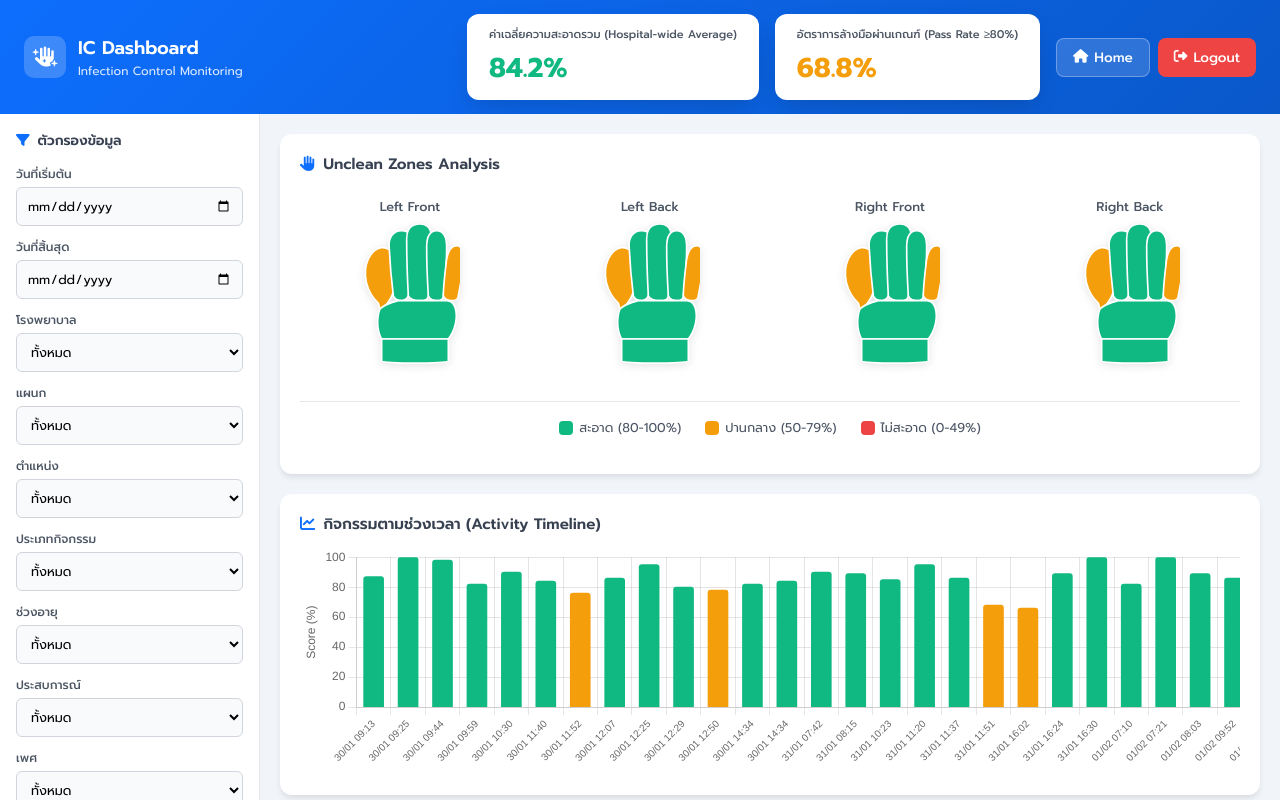
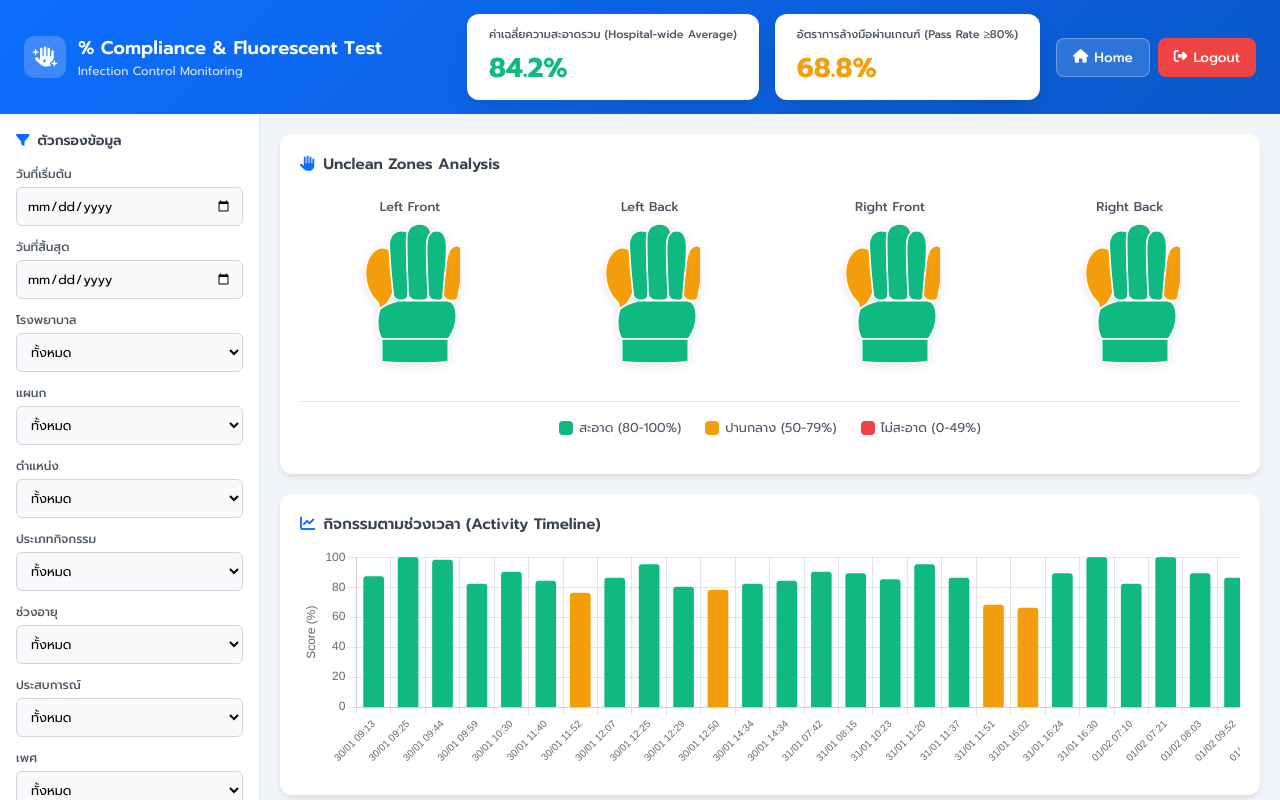
Before and after one commit to Kranwadee/hand-hygiene-dashboard-2026, a plain HTML site: page hospital-dashboard.html in a window 1280 px wide. Drawn offline with nearby package versions, Linux system fonts and the light colour scheme.

Commit message:
Update hospital-dashboard.html

```diff
--- a/hospital-dashboard.html
+++ b/hospital-dashboard.html
@@ -469,7 +469,7 @@
             <div class="logo-section">
                 <div class="logo-icon"><i class="fas fa-hand-sparkles"></i></div>
                 <div class="logo-text">
-                    <h1>IC Dashboard</h1>
+                    <h1>% Compliance & Fluorescent Test</h1>
                     <p>Infection Control Monitoring</p>
                 </div>
             </div>
```
